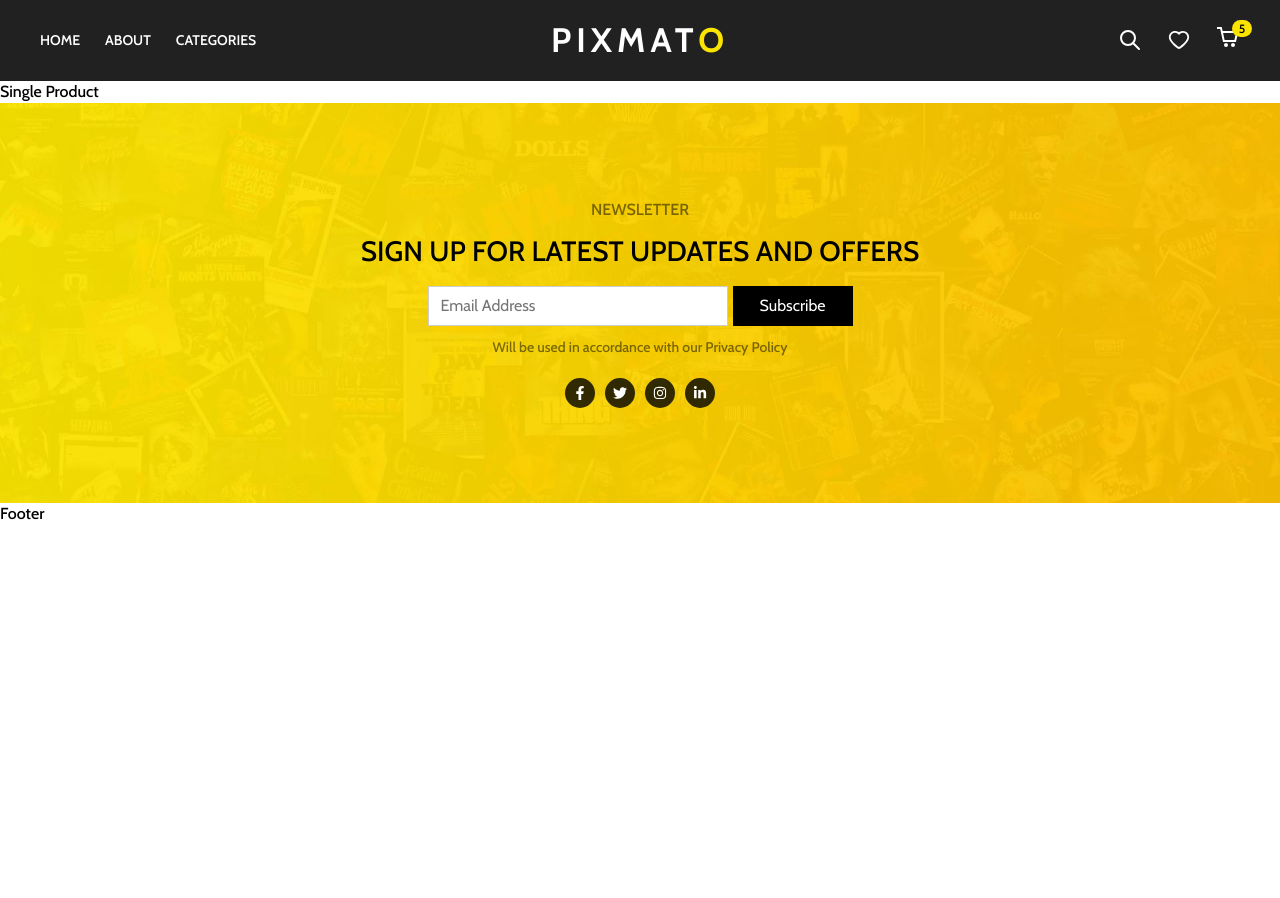
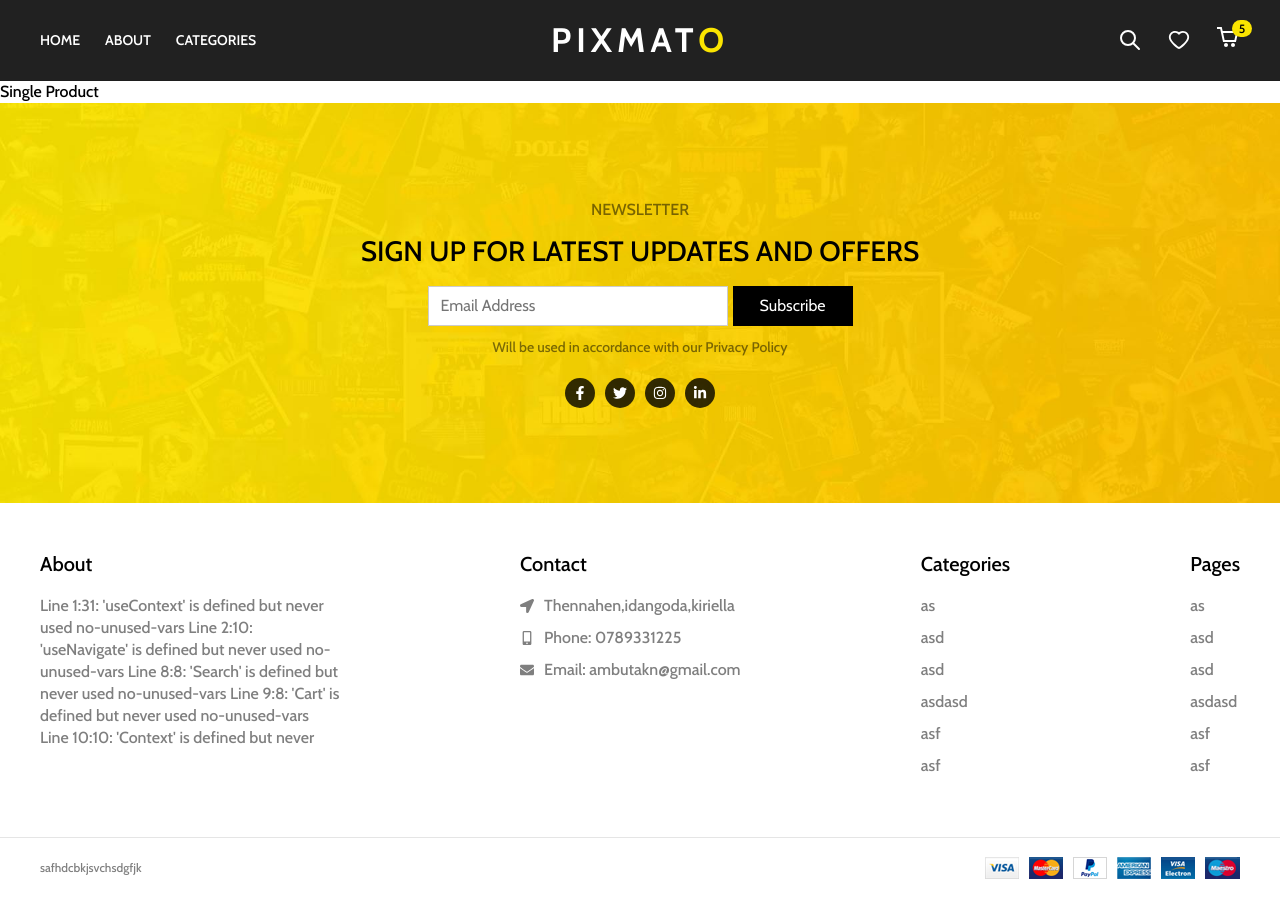
Before and after one commit to Lawo69/PIXMATO, a React (Create React App) app: page /product/1 in a window 1280 px wide. Before the commit the page ends 800 px from the top, so only its background shows below. Built offline with nearby package versions, Linux system fonts and the light colour scheme.

Commit message:
create footer

```diff
--- a/src/components/Footer/Footer.jsx
+++ b/src/components/Footer/Footer.jsx
@@ -1,6 +1,70 @@
+import React from "react";
+
 import "./Footer.scss";
+import { FaLocationArrow, FaMobileAlt, FaEnvelope } from "react-icons/fa";
+import Payment from "../../assets/payments.png"
+
 const Footer = () => {
-    return <div>Footer</div>;
+    return (
+        <footer className="footer">
+            <div className="footer-content">
+                <div className="col">
+                    <div className="title">About</div>
+                    <div className="text">Line 1:31:   'useContext' is defined but never used   no-unused-vars
+  Line 2:10:   'useNavigate' is defined but never used  no-unused-vars
+  Line 8:8:    'Search' is defined but never used       no-unused-vars
+  Line 9:8:    'Cart' is defined but never used         no-unused-vars
+  Line 10:10:  'Context' is defined but never</div>
+                </div>
+                <div className="col">
+                    <div className="title">Contact</div>
+                    <div className="c-item">
+                        <FaLocationArrow />
+                        <div className="text">
+                            Thennahen,idangoda,kiriella
+                        </div>
+                    </div>
+                    <div className="c-item">
+                        <FaMobileAlt />
+                        <div className="text">
+                            Phone: 0789331225
+                        </div>
+                    </div>
+                    <div className="c-item">
+                        <FaEnvelope />
+                        <div className="text">
+                            Email: ambutakn@gmail.com
+                        </div>
+                    </div>
+                </div>
+                <div className="col">
+                    <div className="title">Categories</div>
+                    <span className="text">as</span>
+                    <span className="text">asd</span>
+                    <span className="text">asd</span>
+                    <span className="text">asdasd</span>
+                    <span className="text">asf</span>
+                    <span className="text">asf</span>
+                </div>
+                <div className="col">
+                    <div className="title">Pages</div>
+                    <span className="text">as</span>
+                    <span className="text">asd</span>
+                    <span className="text">asd</span>
+                    <span className="text">asdasd</span>
+                    <span className="text">asf</span>
+                    <span className="text">asf</span></div>
+            </div>
+            <div className="bottom-bar">
+                <div className="bottom-bar-content">
+                    <div className="text">
+                        safhdcbkjsvchsdgfjk
+                    </div>
+                    <img src={Payment} />
+                </div>
+            </div>
+        </footer>
+    );
 };
 
 export default Footer;
--- a/src/components/Footer/Footer.scss
+++ b/src/components/Footer/Footer.scss
@@ -1 +1,69 @@
 @import "../../css-config/mixins.scss";
+.footer {
+    width: 100%;
+    .footer-content {
+        padding: 50px 20px;
+        max-width: 1200px;
+        margin: 0 auto;
+        display: flex;
+        flex-flow: wrap;
+        gap: 20px;
+        @include md {
+            justify-content: space-between;
+            padding: 50px 0;
+        }
+        .col {
+            max-width: 300px;
+            .title {
+                margin-bottom: 20px;
+                font-size: 20px;
+            }
+            .text {
+                color: rgba($color: #000000, $alpha: 0.5);
+                font-size: 14;
+            }
+            .c-item {
+                display: flex;
+                margin-bottom: 10px;
+                svg {
+                    flex-shrink: 0;
+                    font-size: 14px;
+                    margin-right: 10px;
+                    margin-top: 4px;
+                    color: rgba($color: #000000, $alpha: 0.5);
+                }
+            }
+            span {
+                &.text {
+                    display: flex;
+                    margin-bottom: 10px;
+                    cursor: pointer;
+                }
+            }
+        }
+    }
+    .bottom-bar {
+        border-top: 1px solid rgba($color: #000000, $alpha: 0.1);
+        .bottom-bar-content {
+            padding: 20px;
+            display: flex;
+            align-items: center;
+            flex-direction: column;
+            text-align: center;
+            gap: 10px;
+            @include md {
+                padding: 0;
+                height: 60px;
+                max-width: 1200px;
+                margin: 0 auto;
+                flex-direction: row;
+                justify-content: space-between;
+                text-align: left;
+            }
+            .text {
+                font-size: 12px;
+                color: rgba($color: #000000, $alpha: 0.5);
+            }
+        }
+    }
+}
```
